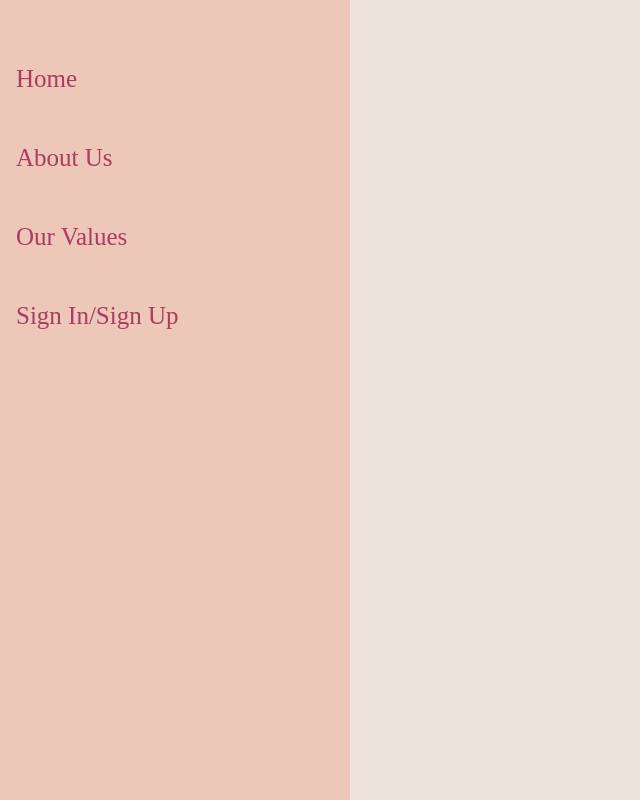
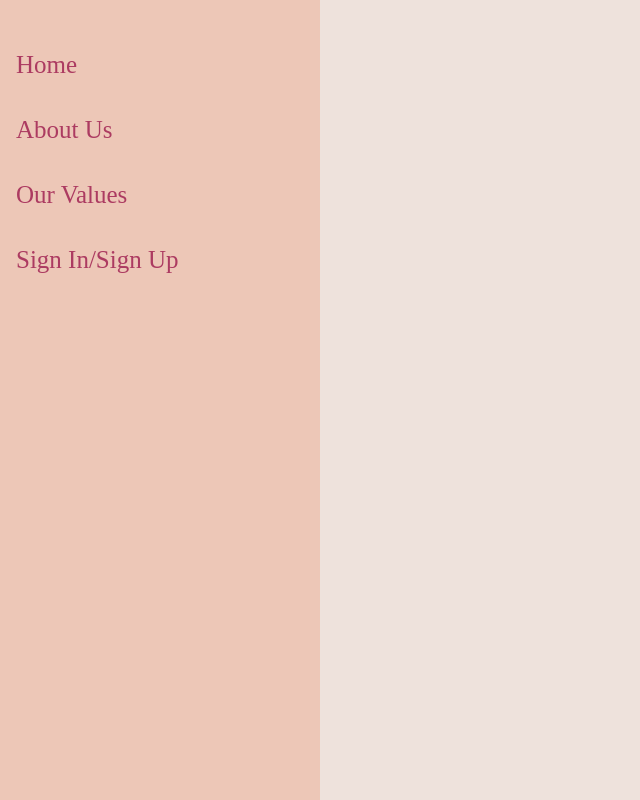
Before and after one commit to CMMHH/PEEP, a React app in the folder peep-app/: page / in a window 1280 px wide. Shown: the whole page, without its empty margins (0-640 px from the left). Built offline with nearby package versions, Linux system fonts and the light colour scheme.

Commit message:
updated style.css

```diff
--- a/peep-app/src/style.css
+++ b/peep-app/src/style.css
@@ -3,7 +3,7 @@
     background-color: #edc7b7;
     padding-top: 20px;
     height: 100%;
-    width: 350px;
+    width: 25%;
     top: 0;
     left: 0;
     position: fixed;
@@ -12,7 +12,6 @@
 .optbutton {
     background-color: #edc7b7;
     padding: 6px 8px 6px 16px;
-    padding-top: 20px;
     text-decoration: none;
     font-size: 25px;
     color: #ac3b61;
```
